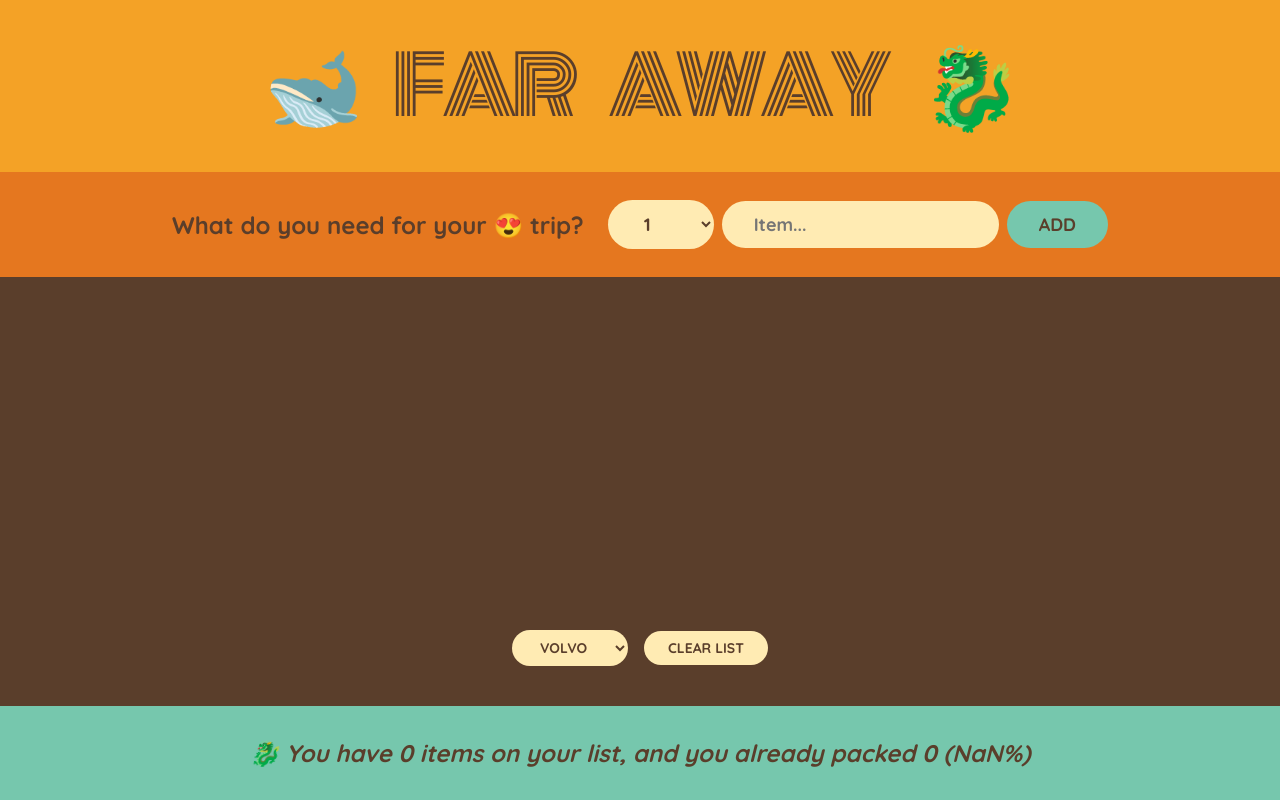
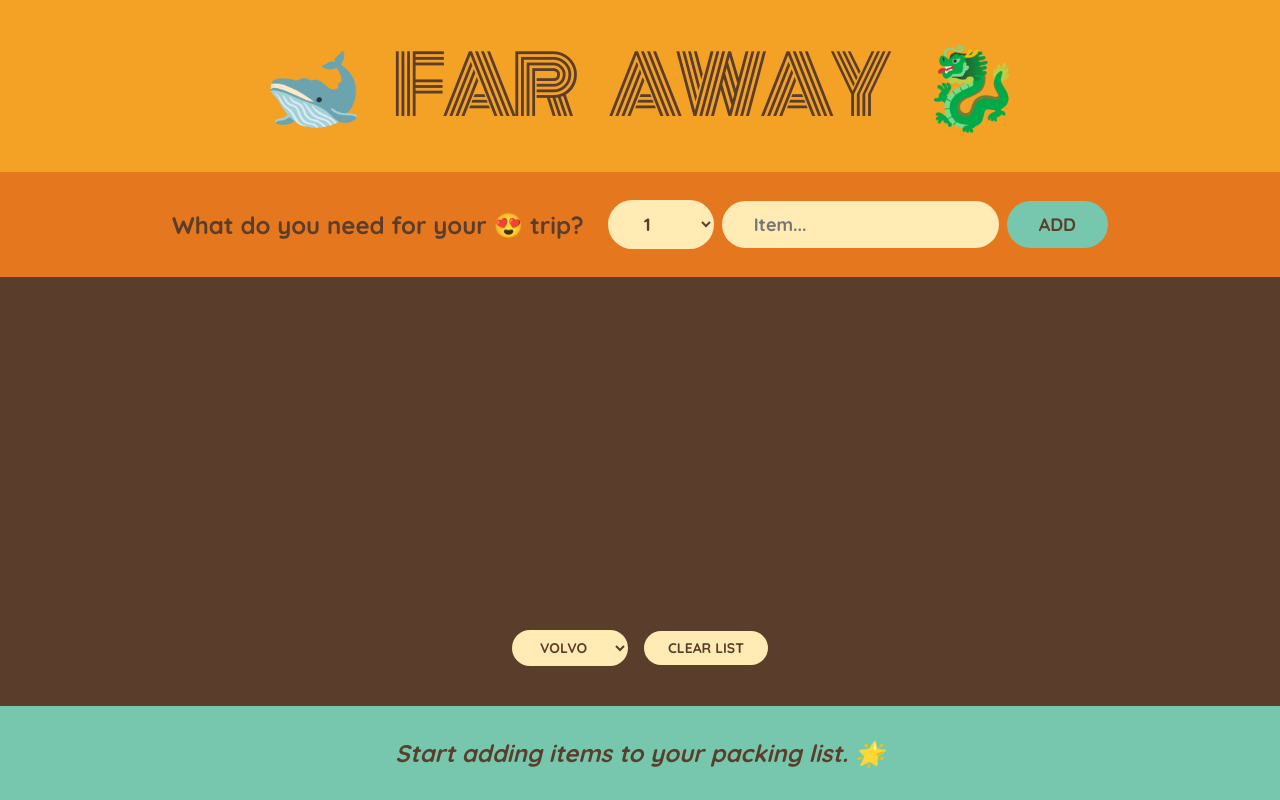
Before and after one commit to ThanhHieu2004/05-travel-list, a React (Create React App) app: page / in a window 1280 px wide. Built offline with nearby package versions, Linux system fonts and the light colour scheme.

Commit message:
Refactor Stats component to improve packed items calculation and enhance display messages.

```diff
--- a/src/components/Stats.jsx
+++ b/src/components/Stats.jsx
@@ -1,17 +1,27 @@
 import React from "react";
 
 function Stats({ items }) {
+  // Early return
+  if (!items.length)
+    return (
+      <footer className="stats">
+        <em>Start adding items to your packing list. 🌟</em>
+      </footer>
+    );
+
   // Derived State
   const itemsCount = items.length;
-  const packedItems = items.filter((item) => item.packed === true).length;
+  const packedItems = items.filter((item) => item.packed).length;
   const finishedPercentage =
     Math.round((packedItems / itemsCount) * 10000) / 100;
 
   return (
     <footer className="stats">
       <em>
-        🐉 You have {itemsCount} items on your list, and you already packed{" "}
-        {packedItems} ({finishedPercentage}%)
+        {finishedPercentage === 100
+          ? "You got everything. Ready to go! 🐋"
+          : ` 🐉 You have ${itemsCount} items on your list, and you already packed
+        ${packedItems} (${finishedPercentage}%)`}
       </em>
     </footer>
   );
```
